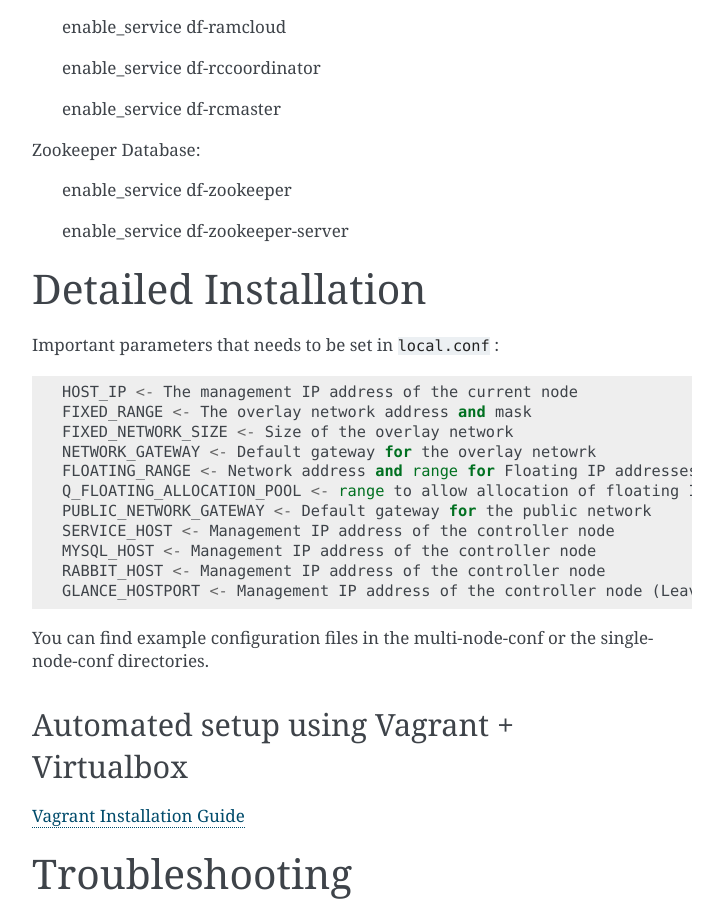
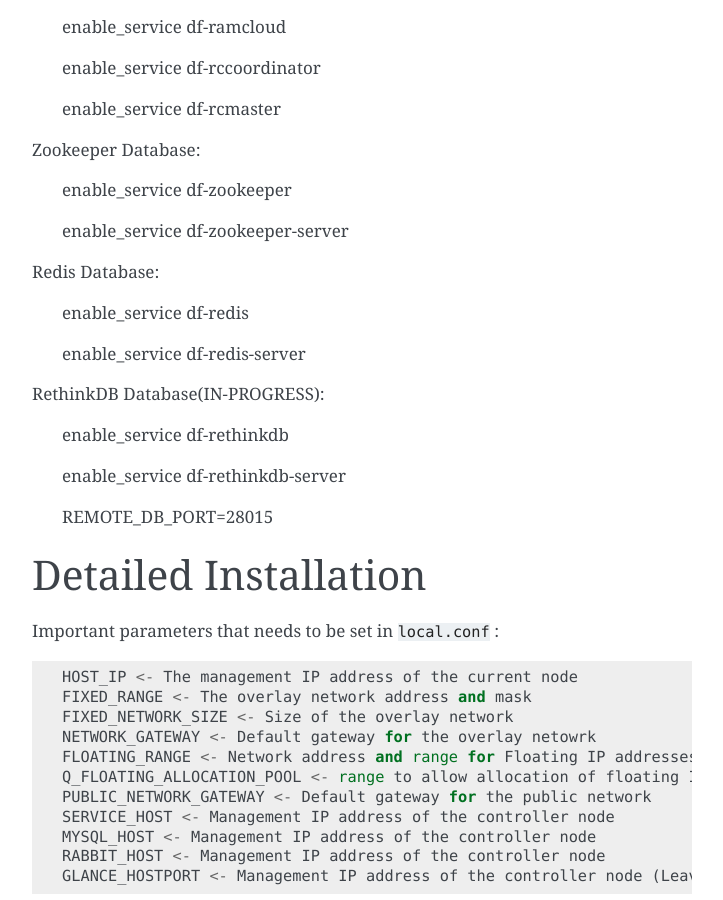
Before and after one commit to openstack-archive/dragonflow, a Sphinx documentation site: the page built from doc/source/readme.rst, in a window 1280 px wide and 900 px high, scrolled down 1805 px. Shown: the whole window, without its empty margins (388-1111 px from the left). Built offline with Sphinx 7.4.7, drawn with Linux system fonts in a browser that asks for light colours; pages that are not in the unit, such as notebooks, are missing from menus.

Commit message:
Update ReadMe for database details
Change-Id: I105449c4bde9bc624b023c0fa298e8d9998e0cf0
Closes-bug: #1585199

```diff
--- a/doc/source/readme.rst
+++ b/doc/source/readme.rst
@@ -95,6 +95,20 @@
 
     enable_service df-zookeeper-server
 
+Redis Database:
+
+    enable_service df-redis
+
+    enable_service df-redis-server
+
+RethinkDB Database(IN-PROGRESS):
+
+    enable_service df-rethinkdb
+
+    enable_service df-rethinkdb-server
+
+    REMOTE_DB_PORT=28015
+
 Detailed Installation
 ---------------------
 
```
